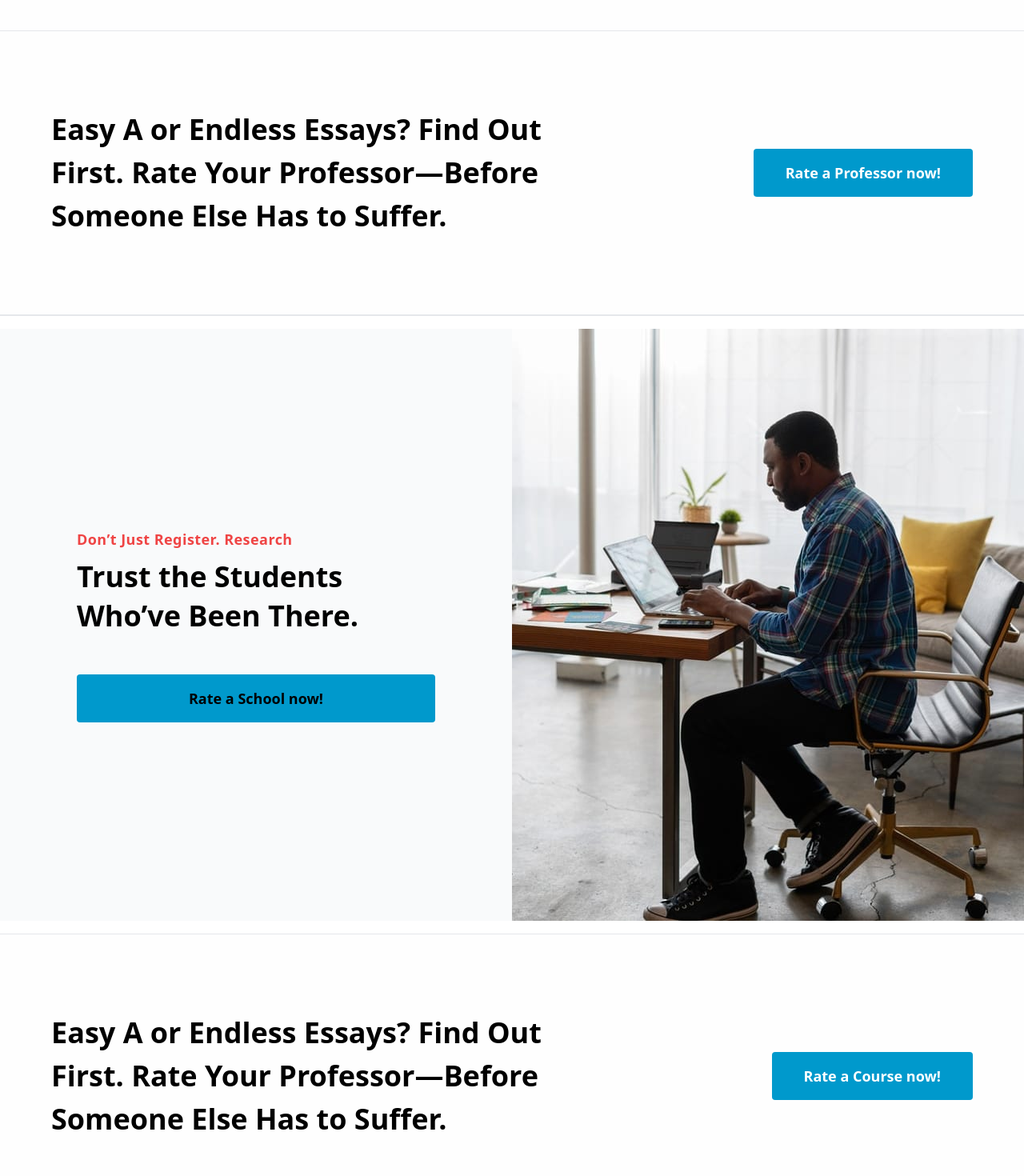
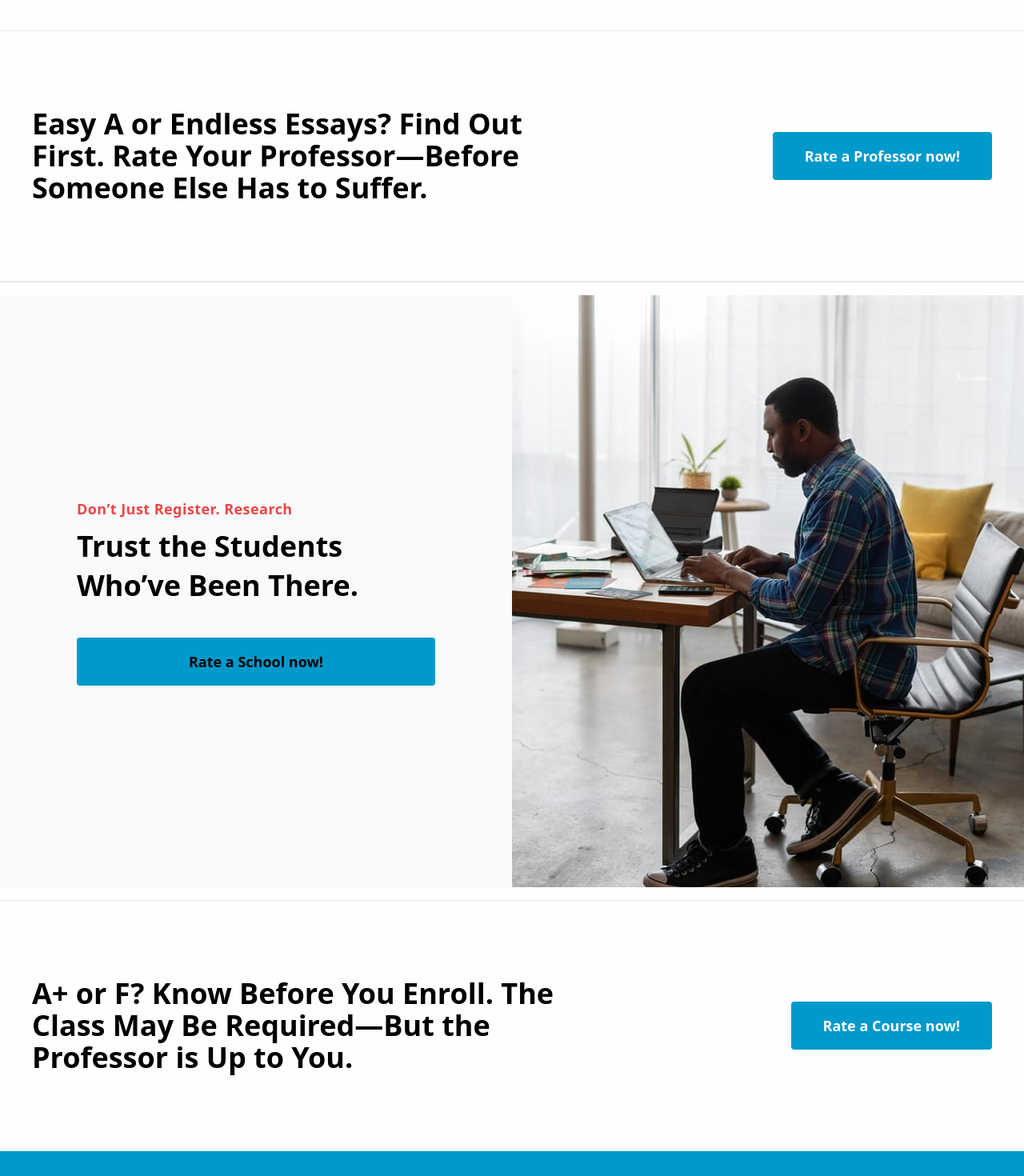
Before and after one commit to Alishahqazi22/CitizensRatings, a React (Vite) app: page /addpage.php in a window 1280 px wide. Shown: the part 1280-2750 px from the top of the page at 80% size. Built offline with nearby package versions, Linux system fonts and the light colour scheme.

Commit message:
add Page updated code

```diff
--- a/src/App.jsx
+++ b/src/App.jsx
@@ -18,10 +18,12 @@ import AddIndividuals from "./components/Forms/AddIndividuals";
 import AddInstitutions from "./components/Forms/AddInstitutions";
 import AddPolicies from "./components/Forms/AddPolicies";
 import AddOthers from "./components/Forms/AddOthers";
+import NotFound from "./components/Pages/NotFound";
 
 function App() {
   return (
     <Routes>
+      <Route path="*" element={<NotFound />} />
       <Route path="/" element={<Layout />}>
         <Route index element={<Home />} />
         <Route path="/detail/:category/:id" element={<UserDetailPage />} />
@@ -38,7 +40,10 @@ function App() {
       <Route path="/" element={<SecondLayout />}>
         <Route path="/addpage.php" element={<AddPage />} />
         <Route path="/forms/add-individuals.php" element={<AddIndividuals />} />
-          <Route path="/forms/add-institutions.php" element={<AddInstitutions />} />
+        <Route
+          path="/forms/add-institutions.php"
+          element={<AddInstitutions />}
+        />
         <Route path="/forms/add-policies.php" element={<AddPolicies />} />
         <Route path="/forms/add-others.php" element={<AddOthers />} />
       </Route>
--- a/src/components/AddPage/FormsCards.jsx
+++ b/src/components/AddPage/FormsCards.jsx
@@ -8,15 +8,15 @@ import { Link } from "react-router-dom";
 function FormsCards() {
 
   return (
-    <div className="flex flex-col bg-[#FEFEFE] h-full pb-24 border-b">
+    <div className="flex flex-col bg-[#FEFEFE] h-full xl:pb-24 border-b">
       <h1 className="md:text-5xl text-2xl font-extrabold mt-10 text-center">
         Forms
       </h1>
-        <div className="max-w-7xl mx-auto my-10">
+        <div className="w-full max-w-7xl mx-auto max-[1024px]:px-10 my-10">
           <div className="grid grid-cols-1 min-[640px]:grid-cols-2 min-[1024px]:grid-cols-3 gap-6 lg:gap-8">
             <Link to="/forms/add-individuals.php">
              <div className="group relative bg-white h-[320px] mb-4 rounded-md">
-                 <div className="w-full h-60 overflow-hidden cursor-pointer">
+                 <div className="w-full h-52 xl:h-60 overflow-hidden cursor-pointer">
                 <img
                   alt="Polls & Public Opinion"
                   className="size-full object-cover hover:rounded-none transition-transform duration-300 hover:scale-125"
@@ -28,7 +28,7 @@ function FormsCards() {
             </Link>
             <Link to="/forms/add-institutions.php">
              <div className="group relative bg-white h-[320px] mb-4 rounded-md">
-                 <div className="w-full h-60 overflow-hidden cursor-pointer">
+                 <div className="w-full h-52 xl:h-60 overflow-hidden cursor-pointer">
                 <img
                   alt="Polls & Public Opinion"
                   className="size-full object-cover hover:rounded-none transition-transform duration-300 hover:scale-125"
@@ -40,7 +40,7 @@ function FormsCards() {
             </Link>
             <Link to="/forms/add-policies.php">
              <div className="group relative bg-white h-[320px] mb-4 rounded-md">
-                 <div className="w-full h-60 overflow-hidden cursor-pointer">
+                 <div className="w-full h-52 xl:h-60 overflow-hidden cursor-pointer">
                 <img
                   alt="Polls & Public Opinion"
                   className="size-full object-cover hover:rounded-none transition-transform duration-300 hover:scale-125"
@@ -52,7 +52,7 @@ function FormsCards() {
             </Link>
             <Link to="/forms/add-others.php">
              <div className="group relative bg-white h-[320px] mb-4 rounded-md">
-                 <div className="w-full h-60 overflow-hidden cursor-pointer">
+                 <div className="w-full h-52 xl:h-60 overflow-hidden cursor-pointer">
                 <img
                   alt="Polls & Public Opinion"
                   className="size-full object-cover hover:rounded-none transition-transform duration-300 hover:scale-125"
--- a/src/components/AddPage/RateCourse.jsx
+++ b/src/components/AddPage/RateCourse.jsx
@@ -1,15 +1,20 @@
 import React from "react";
+import { Link } from "react-router-dom";
 
 function RateCourse() {
   return (
-    <div className="py-24 mb-4 border-b bg-[#FEFEFE]">
-      <div className="max-w-6xl mx-auto">
-        <div className="flex items-center justify-between w-full">
-          <h1 className="text-4xl font-bold w-[55%] leading-normal">
-            Easy A or Endless Essays? Find Out First. Rate Your Professor—Before
-            Someone Else Has to Suffer.
+    <div className="py-24 border-b bg-[#FEFEFE]">
+      <div className="max-w-7xl mx-auto px-10">
+        <div className="flex max-[426px]:flex-col max-[426px]:gap-10 items-center sm:justify-between w-full">
+          <h1 className="text-2xl lg:text-4xl font-bold w-full sm:w-[55%] leading-normal">
+            A+ or F? Know Before You Enroll. The Class May Be Required—But the
+            Professor is Up to You.
           </h1>
-          <button className="btn-secondary text-lg font-semibold text-white bg-primary hover:bg-white hover:text-primary hover:border hover:border-primary py-4 px-10">Rate a Course now!</button>
+          <Link to="/apply.php">
+            <button className="btn-secondary text-lg font-semibold text-white bg-primary hover:bg-white hover:text-primary hover:border hover:border-primary py-4 px-10 max-[768px]:w-full">
+              Rate a Course now!
+            </button>
+          </Link>
         </div>
       </div>
     </div>
--- a/src/components/AddPage/RateProfessor.jsx
+++ b/src/components/AddPage/RateProfessor.jsx
@@ -1,15 +1,20 @@
 import React from "react";
+import { Link } from "react-router-dom";
 
 function RateProfessor() {
   return (
     <div className="py-24 border-b bg-[#FEFEFE]">
-      <div className="max-w-6xl mx-auto">
-        <div className="flex items-center justify-between w-full">
-          <h1 className="text-4xl font-bold w-[55%] leading-normal">
+      <div className="max-w-7xl mx-auto px-10">
+        <div className="flex max-[426px]:flex-col max-[426px]:gap-10 items-center sm:justify-between w-full">
+          <h1 className="text-2xl lg:text-4xl font-bold w-full sm:w-[55%] leading-normal">
             Easy A or Endless Essays? Find Out First. Rate Your Professor—Before
             Someone Else Has to Suffer.
           </h1>
-          <button className="btn-secondary text-lg font-semibold text-white bg-primary hover:bg-white hover:text-primary hover:border hover:border-primary py-4 px-10">Rate a Professor now!</button>
+          <Link to="/apply.php">
+            <button className="btn-secondary text-lg font-semibold text-white bg-primary hover:bg-white hover:text-primary hover:border hover:border-primary py-4 px-10 max-[768px]:w-full">
+              Rate a Professor now!
+            </button>
+          </Link>
         </div>
       </div>
     </div>
--- a/src/components/AddPage/RateSchool.jsx
+++ b/src/components/AddPage/RateSchool.jsx
@@ -1,11 +1,12 @@
 import React from "react";
 import abImg from "../../assets/AddPageAssets/ab2.jpg";
+import { Link } from "react-router-dom";
 
 function RateSchool() {
   return (
-    <div className="py-2 border-y bg=[#FEFEFE]">
-      <div className="my-2 w-full flex">
-        <div className="w-full md:w-1/2 bg-gray-50 flex flex-col justify-center px-24">
+    <div className="py-2 border-y bg-[#FEFEFE]">
+      <div className="my-2 w-full grid grid-cols-1 lg:grid-cols-2">
+        <div className="w-full bg-gray-50 flex flex-col justify-center max-[768px]:py-10 px-4 lg:px-24">
           <div className="text-start space-y-2">
             <h3 className="text-lg text-red-500 font-bold tracking-wide">
               Don’t Just Register. Research
@@ -13,12 +14,14 @@ function RateSchool() {
             <h3 className="text-4xl font-bold leading-snug pb-10">
               Trust the Students Who’ve Been There.
             </h3>
-            <button className="btn-secondary text-lg font-semibold text-black bg-primary hover:bg-white hover:text-primary hover:border hover:border-primary py-4 px-10 w-full">
-              Rate a School now!
-            </button>
+            <Link to="/apply.php">
+              <button className="btn-secondary text-lg font-semibold text-black bg-primary hover:bg-white hover:text-primary hover:border hover:border-primary py-4 px-10 w-full">
+                Rate a School now!
+              </button>
+            </Link>
           </div>
         </div>
-        <div className="w-full md:w-1/2">
+        <div className="w-full">
           <img src={abImg} alt="" className="bg-cover size-full" />
         </div>
       </div>
--- /dev/null
+++ b/src/components/Pages/NotFound.jsx
@@ -0,0 +1,19 @@
+import React from "react";
+import { Link } from "react-router-dom";
+
+function NotFound() {
+  return (
+    <div className="flex flex-col items-center justify-center h-screen text-center">
+      <h1 className="text-6xl font-bold text-red-500">404</h1>
+      <p className="text-xl mt-4">Oops! Page not found.</p>
+      <Link
+        to={-1}
+        className="mt-6 px-4 py-2 bg-blue-600 text-white rounded-lg hover:bg-blue-700 transition"
+      >
+        Go Back Home
+      </Link>
+    </div>
+  );
+}
+
+export default NotFound;
```
Lines whose indentation alone changed are shown as unchanged.
